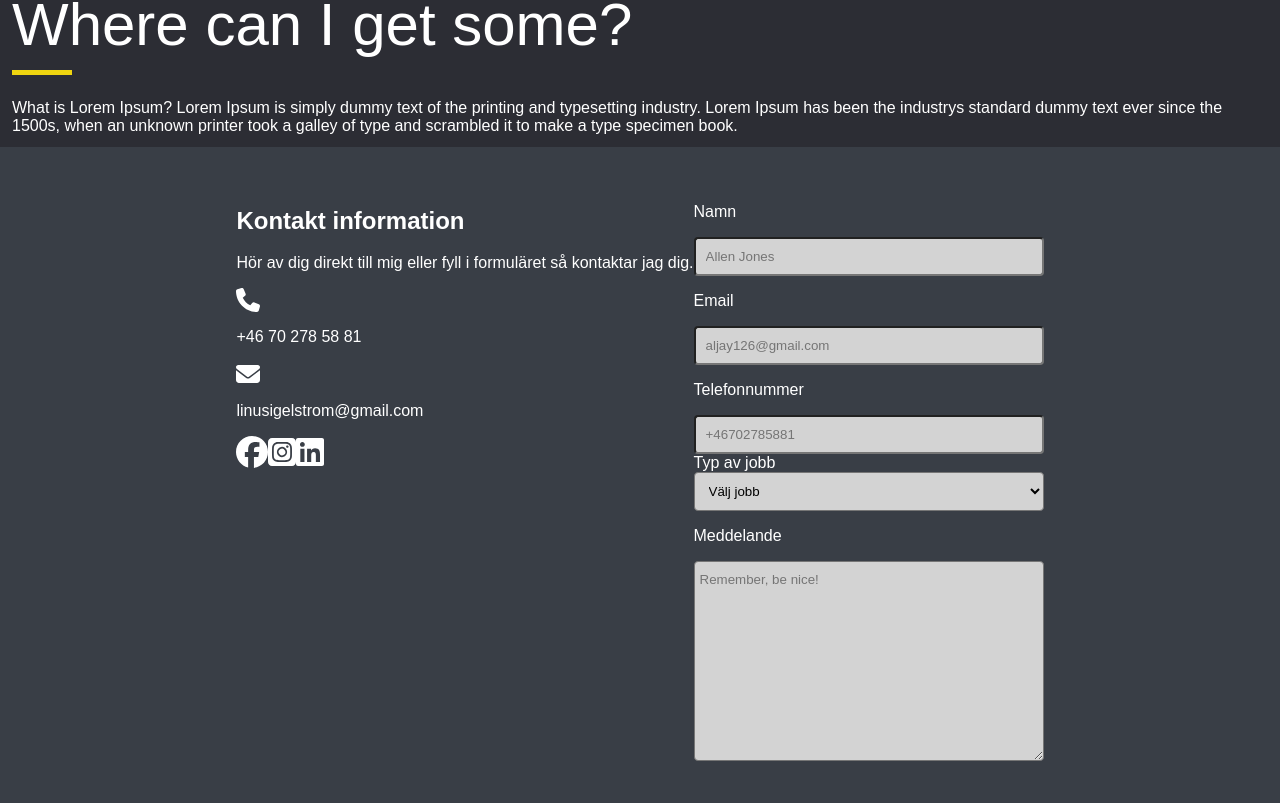
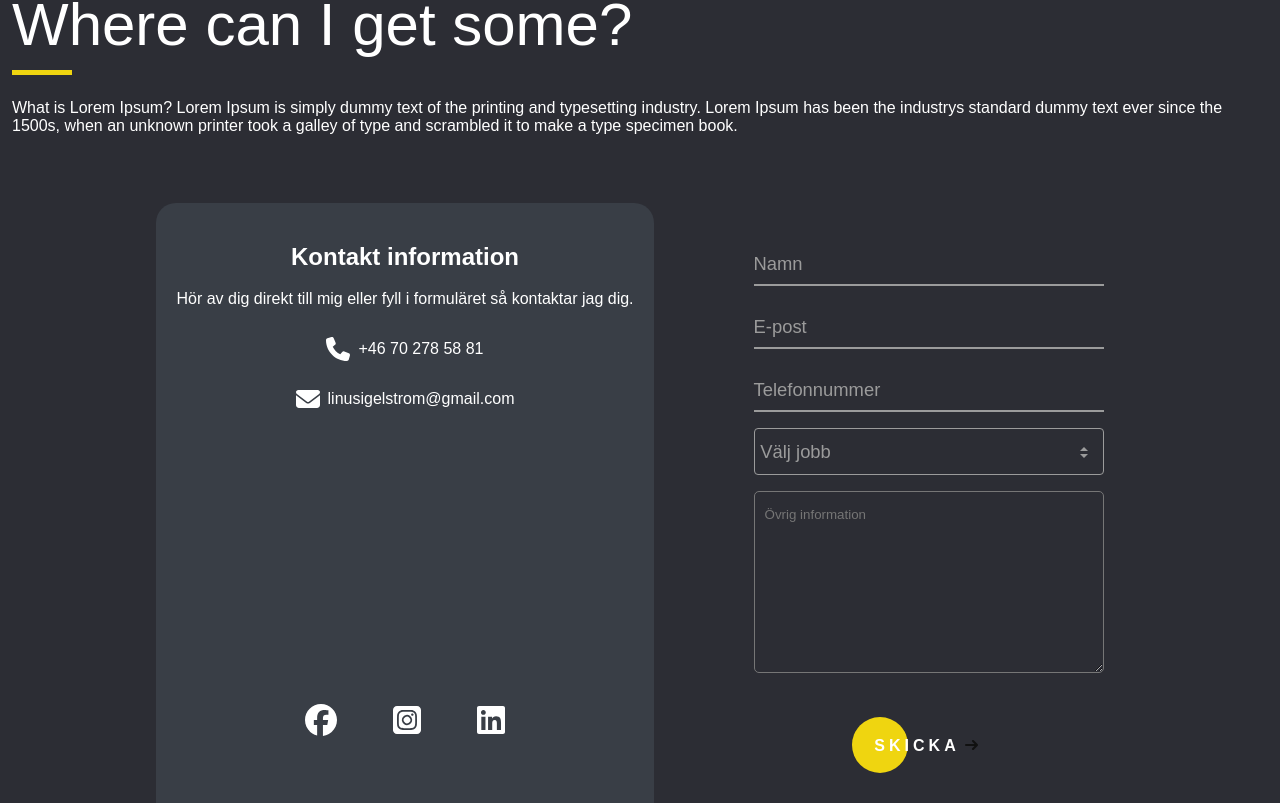
Before and after one commit to skinksteek/nickesalltjanst, a React (Create React App) app: page /kontakt in a window 1280 px wide. Shown: the part 794-1597 px from the top of the page. Built offline with nearby package versions, Linux system fonts and the light colour scheme.

Commit message:
big progress on the styling for contact

```diff
--- a/src/assets/styles/button.css
+++ b/src/assets/styles/button.css
@@ -17,7 +17,7 @@ a {
   left: 0;
   display: block;
   border-radius: 28px;
-  background: #efd510ab;
+  background: var(--yellow);
   width: 56px;
   height: 56px;
   transition: all 0.3s ease;
--- a/src/assets/styles/contact/details.css
+++ b/src/assets/styles/contact/details.css
@@ -0,0 +1,43 @@
+.details-wrapper {
+  height: 740px;
+  text-align: center;
+  background-color: var(--lightgrey);
+  margin-right: 5vh;
+  padding: 20px;
+  -webkit-border-radius: 20px;
+  -moz-border-radius: 20px;
+  border-radius: 20px;
+}
+
+.contact {
+  display: flex;
+  flex-direction: column;
+}
+
+.phone {
+  display: flex;
+  align-items: center;
+  justify-content: center;
+
+  p {
+    margin-left: 1vh;
+  }
+}
+
+.email {
+  display: flex;
+  align-items: center;
+  justify-content: center;
+
+  p {
+    margin-left: 1vh;
+  }
+}
+
+.socials {
+  width: 200px;
+  display: flex;
+  justify-content: space-between;
+  margin: 0 auto;
+  padding-top: 35vh;
+}
--- a/src/assets/styles/contact/form.css
+++ b/src/assets/styles/contact/form.css
@@ -8,31 +8,129 @@ input[type="number"] {
   -moz-appearance: textfield;
 }
 
+form {
+  margin-left: 5vh;
+  padding: 20px;
+}
+
 .button-holder {
   margin-top: 5vh;
   display: flex;
 }
 
-select {
-  background-color: lightgray;
+.form__group {
+  position: relative;
+  padding: 15px 0 0;
+  margin-top: 10px;
   width: 100%;
-  padding: 10px;
-  border-radius: 4px;
 }
 
-input {
-  background-color: lightgray;
+.form__field {
+  font-family: inherit;
   width: 100%;
-  padding: 10px;
-  border-radius: 4px;
+  border: 0;
+  border-bottom: 2px solid var(--verylightgrey);
+  outline: 0;
+  font-size: 1.15rem;
+  color: #fff;
+  padding: 7px 0;
+  background: transparent;
+  transition: border-color 0.2s;
+  padding-left: 0.3125em;
+}
+.form__field::placeholder {
+  color: transparent;
+}
+.form__field:placeholder-shown ~ .form__label {
+  font-size: 1.15rem;
+  cursor: text;
+  top: 20px;
+}
+
+.form__label {
+  position: absolute;
+  top: 0;
+  display: block;
+  transition: 0.2s;
+  font-size: 1rem;
+  color: var(--verylightgrey);
+}
+
+.form__field:focus {
+  padding-bottom: 6px;
+  font-weight: 700;
+  border-width: 3px;
+  border-image: linear-gradient(to right, var(--yellow), #aeee19);
+  border-image-slice: 1;
+}
+.form__field:focus ~ .form__label {
+  position: absolute;
+  top: 0;
+  display: block;
+  transition: 0.2s;
+  font-size: 1rem;
+  color: var(--yellow);
+  font-weight: 700;
+}
+
+.form__field:required,
+.form__field:invalid {
+  box-shadow: none;
+}
+
+.options-wrapper {
+  margin-top: 2vh;
+}
+
+.custom-select {
+  min-width: 350px;
+  position: relative;
+}
+
+select {
+  appearance: none;
+  -webkit-appearance: none;
+  width: 100%;
+  font-size: 1.15rem;
+  padding: 0.675em 6em 0.675em 0.3125em;
+  background: transparent;
+  border: 1px solid var(--verylightgrey);
+  border-radius: 0.25rem;
+  color: var(--verylightgrey);
+  cursor: pointer;
+}
+
+.custom-select::before,
+.custom-select::after {
+  --size: 0.3rem;
+  content: "";
+  position: absolute;
+  right: 1rem;
+  pointer-events: none;
+}
+
+.custom-select::before {
+  border-left: var(--size) solid transparent;
+  border-right: var(--size) solid transparent;
+  border-bottom: var(--size) solid var(--verylightgrey);
+  top: 40%;
+}
+
+.custom-select::after {
+  border-left: var(--size) solid transparent;
+  border-right: var(--size) solid transparent;
+  border-top: var(--size) solid var(--verylightgrey);
+  top: 55%;
 }
 
 textarea {
-  background-color: lightgray;
+  margin-top: 2vh;
+  background: transparent;
   width: 350px;
-  height: 200px;
-  padding: 10px 5px;
+  max-height: 500px;
+  padding: 15px 10px;
   box-sizing: border-box;
-  border-radius: 4px;
+  border-radius: 5px;
   resize: vertical;
+  color: var(--white);
 }
--- a/src/assets/styles/contact/formpage.css
+++ b/src/assets/styles/contact/formpage.css
@@ -3,7 +3,6 @@
   flex-direction: column;
   min-height: 50vh;
   align-items: center;
-  background-color: var(--lightgrey);
   padding-bottom: 50px;
   margin-bottom: 5vh;
 }
@@ -27,4 +26,5 @@
 
 .contact-wrapper {
   display: flex;
+  padding: 2vh;
 }
--- a/src/assets/styles/styles.css
+++ b/src/assets/styles/styles.css
@@ -3,6 +3,7 @@
   --lightgrey: #393e46;
   --yellow: #efd510;
   --white: #fff;
+  --verylightgrey: #9b9b9b;
 }
 
 body {
--- a/src/components/Details.js
+++ b/src/components/Details.js
@@ -10,7 +10,7 @@ import "../assets/styles/contact/details.css";
 
 const Details = () => {
   return (
-    <section>
+    <section className="details-wrapper">
       <article>
         <h2>Kontakt information</h2>
         <p>
@@ -19,11 +19,11 @@ const Details = () => {
         </p>
       </article>
       <div className="contact">
-        <div>
+        <div className="phone">
           <FontAwesomeIcon icon={faPhone} size="xl" />
           <p>+46 70 278 58 81</p>
         </div>
-        <div>
+        <div className="email">
           <FontAwesomeIcon icon={faEnvelope} size="xl" />
           <p>linusigelstrom@gmail.com</p>
         </div>
--- a/src/components/Inputs.js
+++ b/src/components/Inputs.js
@@ -8,21 +8,47 @@ const Inputs = () => {
   };
   return (
     <form>
-      <div>
-        <p>Namn</p>
-        <input type="text" placeholder="Allen Jones" />
+      <div className="form__group field">
+        <input
+          type="input"
+          className="form__field"
+          placeholder="Name"
+          name="name"
+          id="name"
+          required
+        />
+        <label htmlFor="name" className="form__label">
+          Namn
+        </label>
       </div>
-      <div>
-        <p>Email</p>
-        <input type="email" placeholder="aljay126@gmail.com" />
+      <div className="form__group field">
+        <input
+          type="input"
+          className="form__field"
+          placeholder="E-post"
+          name="E-post"
+          id="E-post"
+          required
+        />
+        <label htmlFor="E-post" className="form__label">
+          E-post
+        </label>
       </div>
-      <div>
-        <p>Telefonnummer</p>
-        <input type="number" placeholder="+46702785881" />
+      <div className="form__group field">
+        <input
+          type="input"
+          className="form__field"
+          placeholder="Telefonnummer"
+          name="Telefonnummer"
+          id="Telefonnummer"
+          required
+        />
+        <label htmlFor="Telefonnummer" className="form__label">
+          Telefonnummer
+        </label>
       </div>
-      <div>
-        <div>
-          <label htmlFor="lang">Typ av jobb</label>
+      <div className="options-wrapper">
+        <div className="custom-select">
           <select name="jobb" id="lang">
             <option value="select">Välj jobb</option>
             <option value="javascript">Dränering</option>
@@ -35,8 +61,7 @@ const Inputs = () => {
             <option value="erlang">Snus</option>
           </select>
         </div>
-        <p>Meddelande</p>
-        <textarea placeholder="Remember, be nice!" cols="50" rows="10" />
+        <textarea placeholder="Övrig information" cols="50" rows="10" />
       </div>
       <div className="button-holder">
         <Button text="Skicka" onClick={handleClick} />
```
